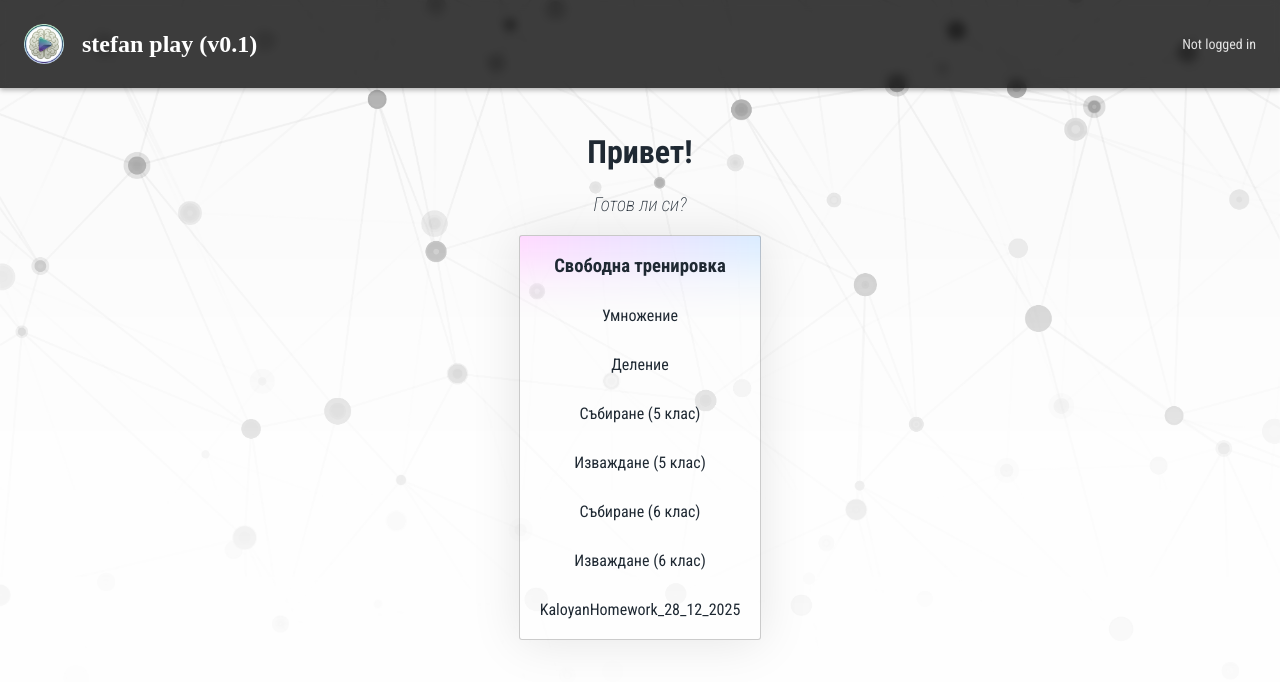
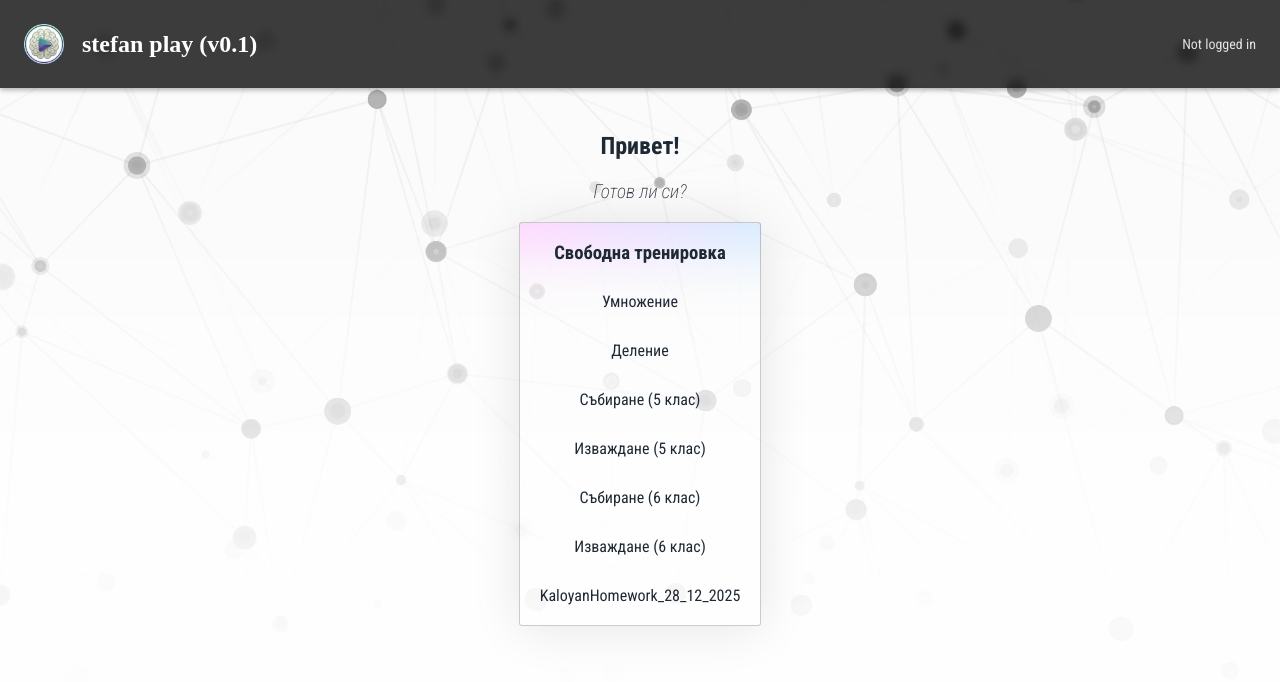
Before and after one commit to logixoul/math-game-2, a React (Vite) app: page / in a window 1280 px wide. Shown: the top 682 px of the page. Built offline with nearby package versions, Linux system fonts and the light colour scheme; a web font is replaced by a local one.

Commit message:
minor improvements incl error page

```diff
--- a/src/ReactPort/DashboardPage.tsx
+++ b/src/ReactPort/DashboardPage.tsx
@@ -9,19 +9,18 @@ export function DashboardPage() {
 	const gameTypes = useMemo(() => AppController.getAvailableGameTypes(), []);
 
 	return (
-		<div className={styles.page + " page"}>
+		<div className={"page"}>
 			<TopBar />
 			<main className={styles.content}>
-				<h1>Привет!</h1>
+				<h2>Привет!</h2>
 				<p className={styles.subtitle}>Готов ли си?</p>
 				<section className={styles.section}>
 					<h3>Свободна тренировка</h3>
 					<ul className={styles.gameList}>
 						{gameTypes.map((gameType) => (
-							<li key={gameType.persistencyKey} className={styles.gameCard}>
-								<div onClick={() =>
+							<li key={gameType.persistencyKey} className={styles.gameCard} onClick={() =>
 										navigate(`/game/${encodeURIComponent(gameType.persistencyKey)}`)
-									} className={styles.gameName}>{gameType.localizedName}</div>
+									}>{gameType.localizedName}
 							</li>
 						))}
 					</ul>
--- a/src/ReactPort/GameSessionPage.module.css
+++ b/src/ReactPort/GameSessionPage.module.css
@@ -1,9 +1,3 @@
-.page {
-	height: 100dvh;
-	display: flex;
-	flex-direction: column;
-}
-
 .content {
 	padding: 24px;
 	display: flex;
--- a/src/ReactPort/GameSessionPage.tsx
+++ b/src/ReactPort/GameSessionPage.tsx
@@ -38,6 +38,9 @@ export function GameSessionRoute() {
 			(type) => type.persistencyKey === decodedKey
 		);
 	}, [decodedKey]);
+	if(!gameType) {
+		return <ErrorPage></ErrorPage>
+	}
 
 	return <GameSessionPage gameType={gameType} decodedKey={decodedKey} />;
 }
@@ -243,7 +246,7 @@ export function GameSessionPage({
 	};
 
 	return (
-		<div className={styles.page + " page"}>
+		<div className={"page"}>
 			<TopBar />
 			<main className={styles.content}>
 				{decodedKey && !gameType && (
--- a/src/ReactPort/global.css
+++ b/src/ReactPort/global.css
@@ -14,4 +14,7 @@ body {
 .page {
 	background: url("/assets/bodybg.png") no-repeat;
     background-size:cover;
+	height: 100dvh;
+	display: flex;
+	flex-direction: column;
 }
```
Also changed, not shown: src/ReactPort/ErrorPage.tsx (added, +11 -0 lines), src/ReactPort/ErrorPage.module.css (added).
